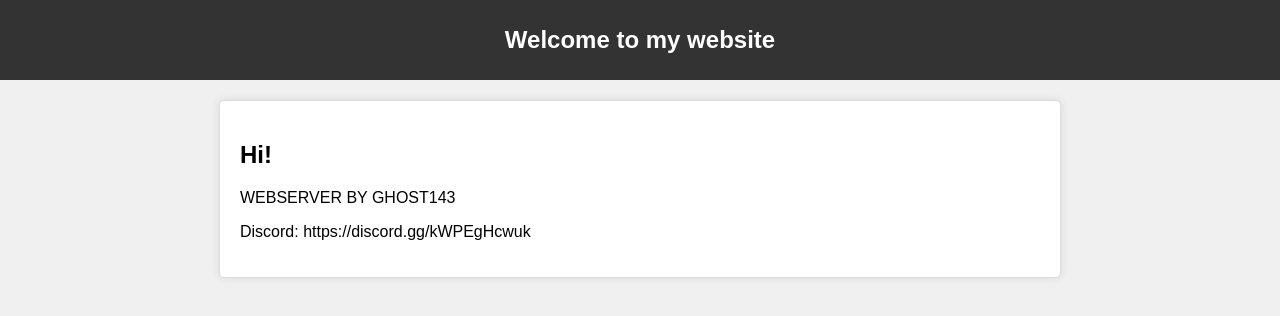
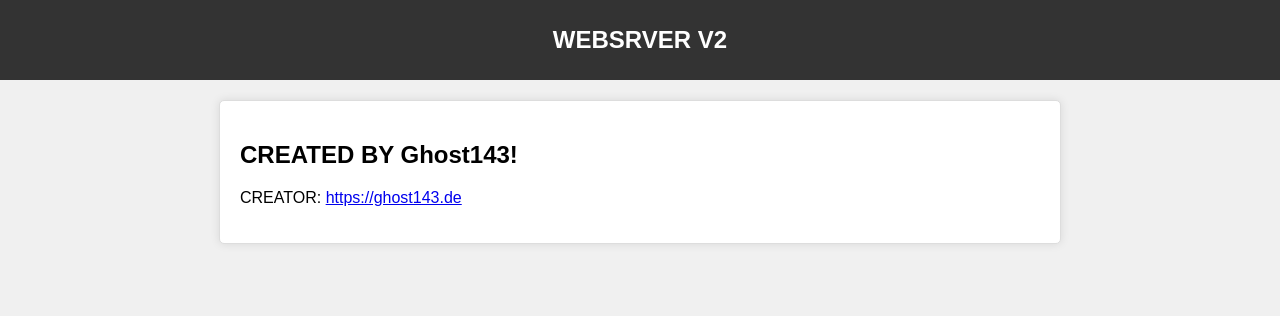
Before and after one commit to DieserGhost/py-websocket-v2, a plain HTML site: page web/index.html in a window 1280 px wide. Drawn offline with Linux system fonts and the light colour scheme.

Commit message:
Add files via upload

```diff
--- a/web/index.html
+++ b/web/index.html
@@ -4,44 +4,15 @@
     <meta charset="UTF-8">
     <meta name="viewport" content="width=device-width, initial-scale=1.0">
     <title>EXAMPLE SITE</title>
-    <style>
-        body {
-            font-family: Arial, sans-serif;
-            background-color: #f0f0f0;
-            margin: 0;
-            padding: 0;
-        }
-
-        header {
-            background-color: #333;
-            color: #fff;
-            text-align: center;
-            padding: 10px;
-        }
-
-        h1 {
-            font-size: 24px;
-        }
-
-        main {
-            max-width: 800px;
-            margin: 20px auto;
-            padding: 20px;
-            background-color: #fff;
-            border: 1px solid #ddd;
-            border-radius: 5px;
-            box-shadow: 0 0 10px rgba(0, 0, 0, 0.1);
-        }
-    </style>
+    <link rel="stylesheet" href="style.css">
 </head>
 <body>
     <header>
-        <h1>Welcome to my website</h1>
+        <h1>WEBSRVER V2</h1>
     </header>
     <main>
-        <h2>Hi!</h2>
-        <p>WEBSERVER BY GHOST143</p>
-        <p>Discord: https://discord.gg/kWPEgHcwuk</p>
+        <h2>CREATED BY Ghost143!</h2>
+        <p>CREATOR: <a href="https://ghost143.de">https://ghost143.de</a></p>
     </main>
 </body>
 </html>
--- /dev/null
+++ b/web/style.css
@@ -0,0 +1,27 @@
+body {
+    font-family: Arial, sans-serif;
+    background-color: #f0f0f0;
+    margin: 0;
+    padding: 0;
+}
+
+header {
+    background-color: #333;
+    color: #fff;
+    text-align: center;
+    padding: 10px;
+}
+
+h1 {
+    font-size: 24px;
+}
+
+main {
+    max-width: 800px;
+    margin: 20px auto;
+    padding: 20px;
+    background-color: #fff;
+    border: 1px solid #ddd;
+    border-radius: 5px;
+    box-shadow: 0 0 10px rgba(0, 0, 0, 0.1);
+}
```
